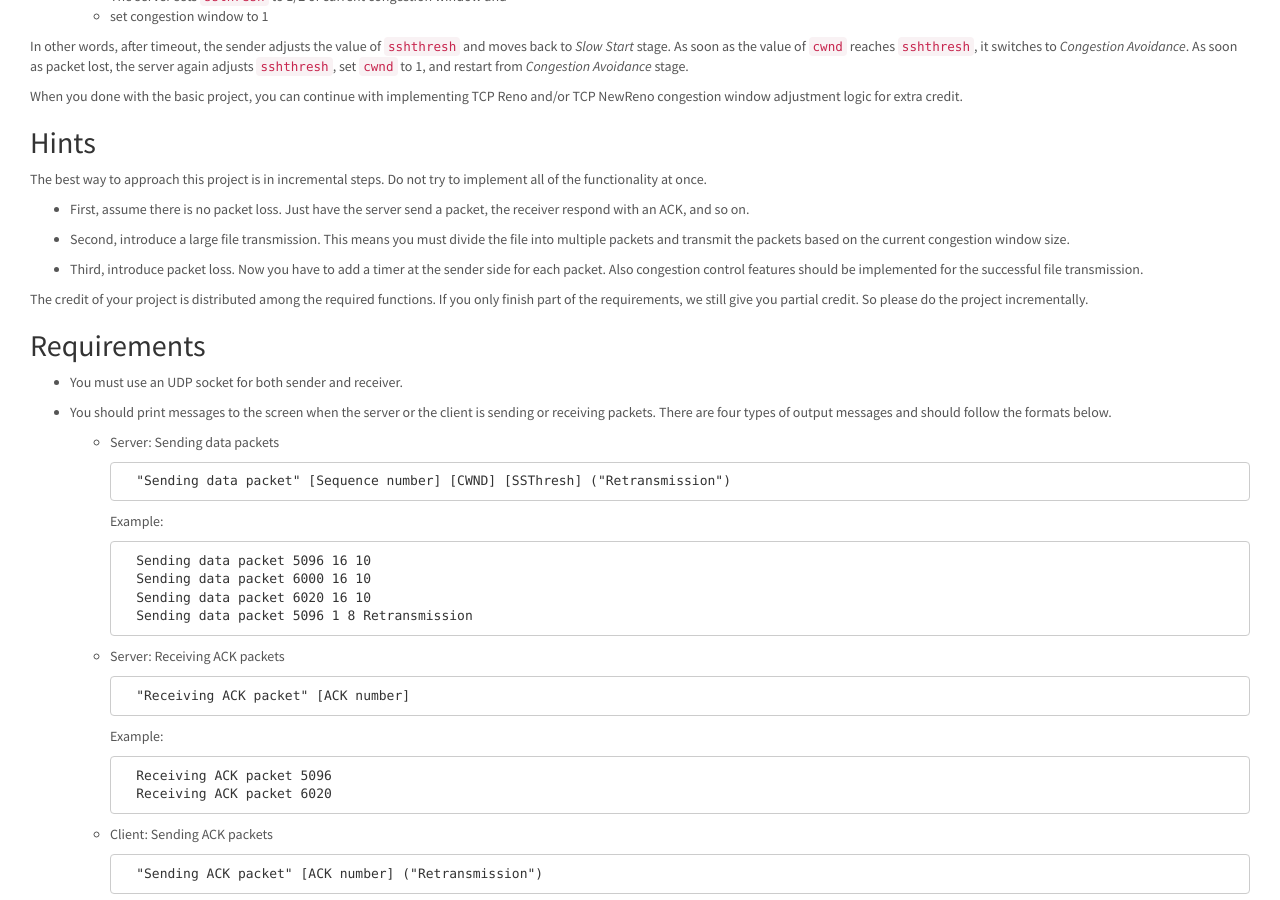
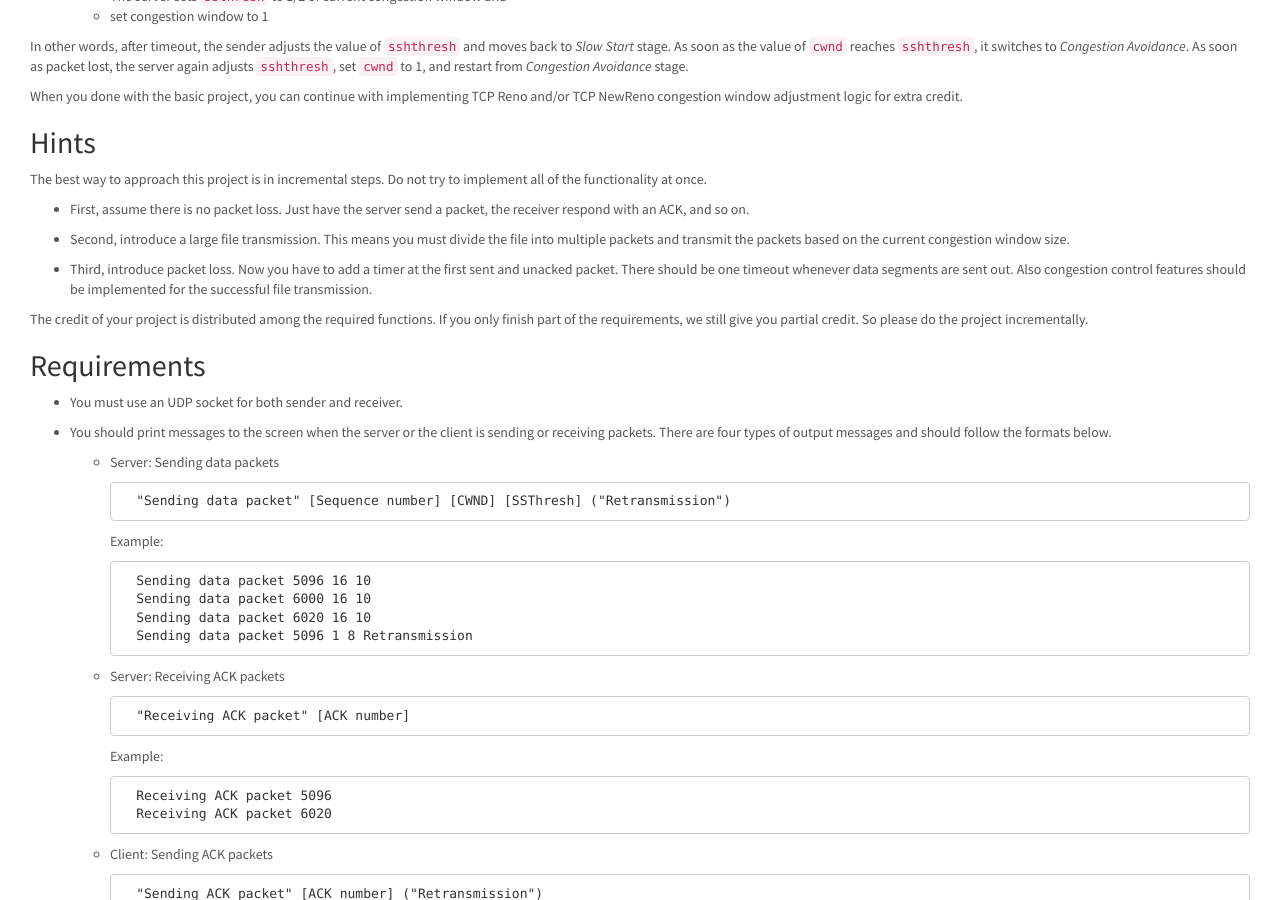
Before and after one commit to cawka/cs118-spring2016, a Jekyll site: the page built from project-2.md, in a window 1280 px wide and 900 px high, scrolled down 2373 px. Built offline with Jekyll 4.4.1, drawn with Linux system fonts in a browser that asks for light colours.

Commit message:
hint bullet revision

```diff
--- a/project-2.md
+++ b/project-2.md
@@ -124,7 +124,7 @@ and so on.
 
 - Second, introduce a large file transmission. This means you must divide the file into multiple packets and transmit the packets based on the current congestion window size.
 
-- Third, introduce packet loss.  Now you have to add a timer at the sender side for each packet. Also congestion control features should be implemented for the successful file transmission.
+- Third, introduce packet loss.  Now you have to add a timer at the first sent and unacked packet. There should be one timeout whenever data segments are sent out. Also congestion control features should be implemented for the successful file transmission.
 
 The credit of your project is distributed among the required functions. If you only finish part of the requirements, we still
 give you partial credit. So please do the project incrementally.
```
